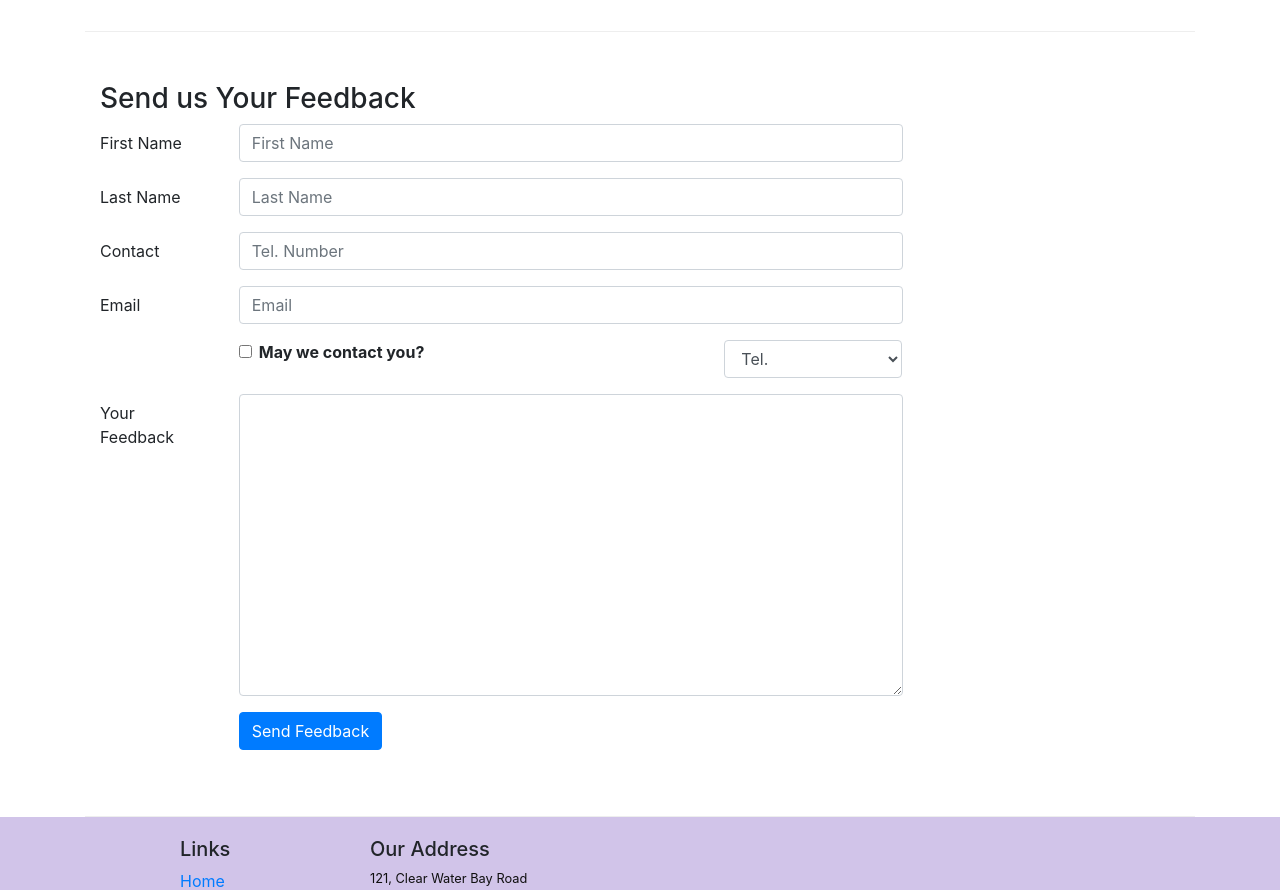
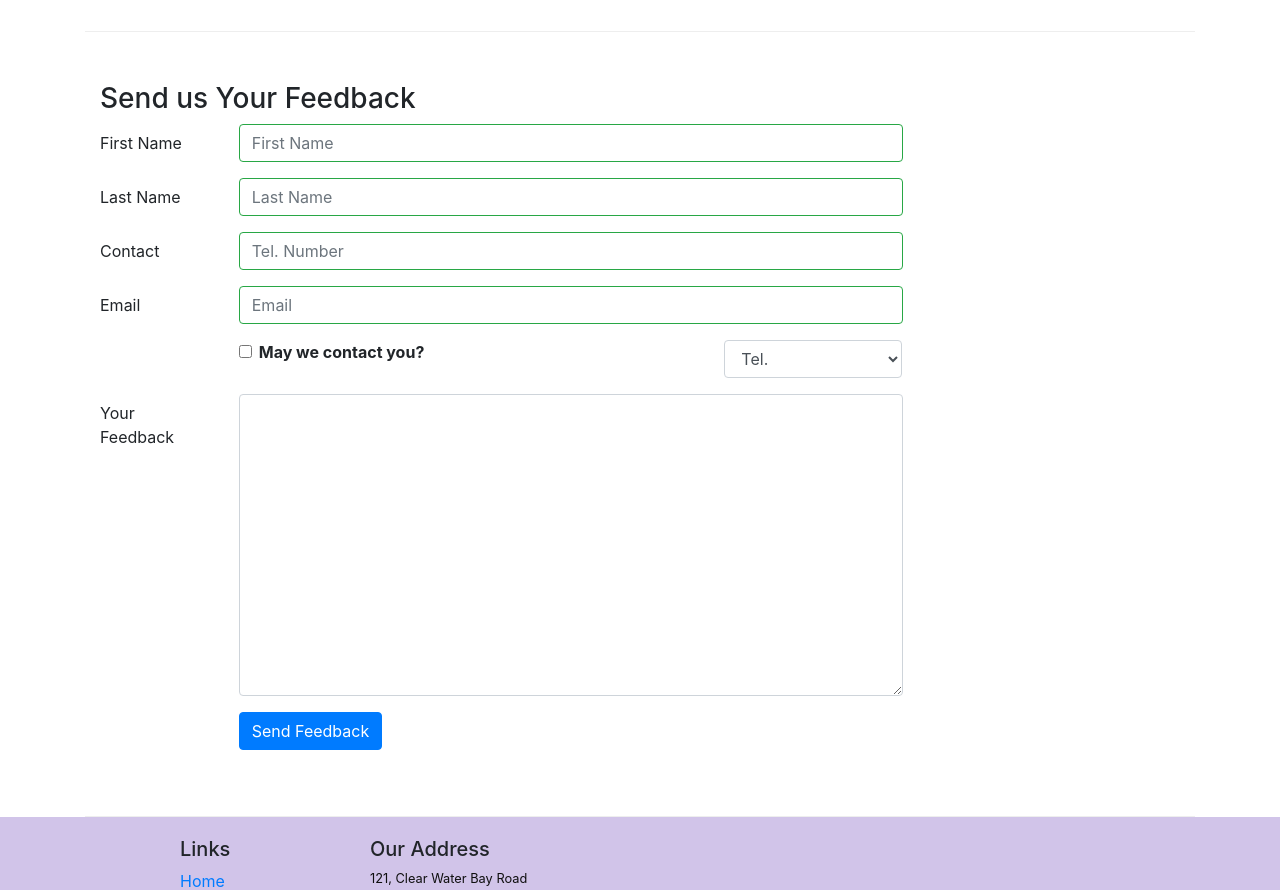
Before and after one commit to Rey-commits/Course2-React.js-HongKongU, a React (Create React App) app: page /contactus in a window 1280 px wide. Shown: the part 840-1730 px from the top of the page. Built offline with nearby package versions, Linux system fonts and the light colour scheme.

Commit message:
controlled form validation have been applied

```diff
--- a/src/components/ContactComponent.js
+++ b/src/components/ContactComponent.js
@@ -27,6 +27,7 @@ class Contact extends Component {
         }
         this.handleSubmit = this.handleSubmit.bind(this)
         this.handleInputChange = this.handleInputChange.bind(this)
+        this.handleBlur = this.handleBlur.bind(this)
 
 
     }
@@ -138,6 +139,9 @@ class Contact extends Component {
                                     <Input type="text" id="firstname" name="firstname"
                                            placeholder="First Name"
                                            value={this.state.firstname}
+                                           valid={errors.firstname === ""}
+                                           invalid={errors.firstname !== ""}
+                                           onBlur={this.handleBlur("firstname")}
                                            onChange={this.handleInputChange}
                                            />
                                     <FormFeedback>{errors.firstname} </FormFeedback>
@@ -149,6 +153,9 @@ class Contact extends Component {
                                     <Input type="text" id="lastname" name="lastname"
                                            placeholder="Last Name"
                                            value={this.state.lastname}
+                                           valid={errors.lastname === ""}
+                                           invalid={errors.lastname !== ""}
+                                           onBlur={this.handleBlur("lastname")}
                                            onChange={this.handleInputChange}
                                            />
                                     <FormFeedback>{errors.lastname} </FormFeedback>
@@ -160,6 +167,9 @@ class Contact extends Component {
                                     <Input type="tel" id="telnum" name="telnum"
                                            placeholder="Tel. Number"
                                            value={this.state.telnum}
+                                           valid={errors.telnum === ""}
+                                           invalid={errors.telnum !== ""}
+                                           onBlur={this.handleBlur("telnum")}
                                            onChange={this.handleInputChange}
                                            />
                                     <FormFeedback>{errors.telnum} </FormFeedback>
@@ -171,6 +181,8 @@ class Contact extends Component {
                                     <Input type="email" id="email" name="email"
                                            placeholder="Email"
                                            value={this.state.email}
+                                           valid={errors.email === ""}
+                                           invalid={errors.email !== ""}
                                            onChange={this.handleInputChange}
                                            />
                                     <FormFeedback>{errors.email} </FormFeedback>
```
